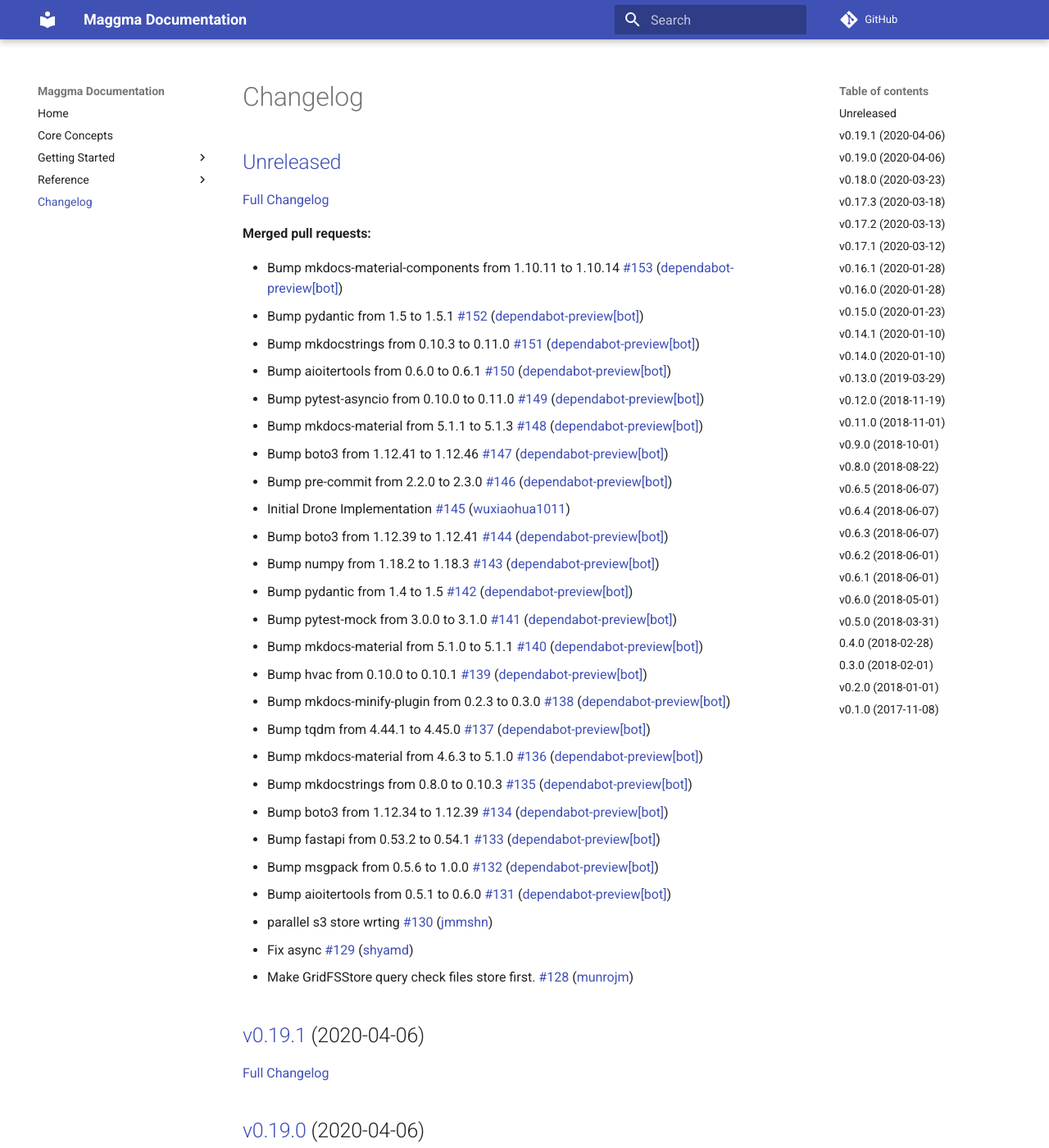
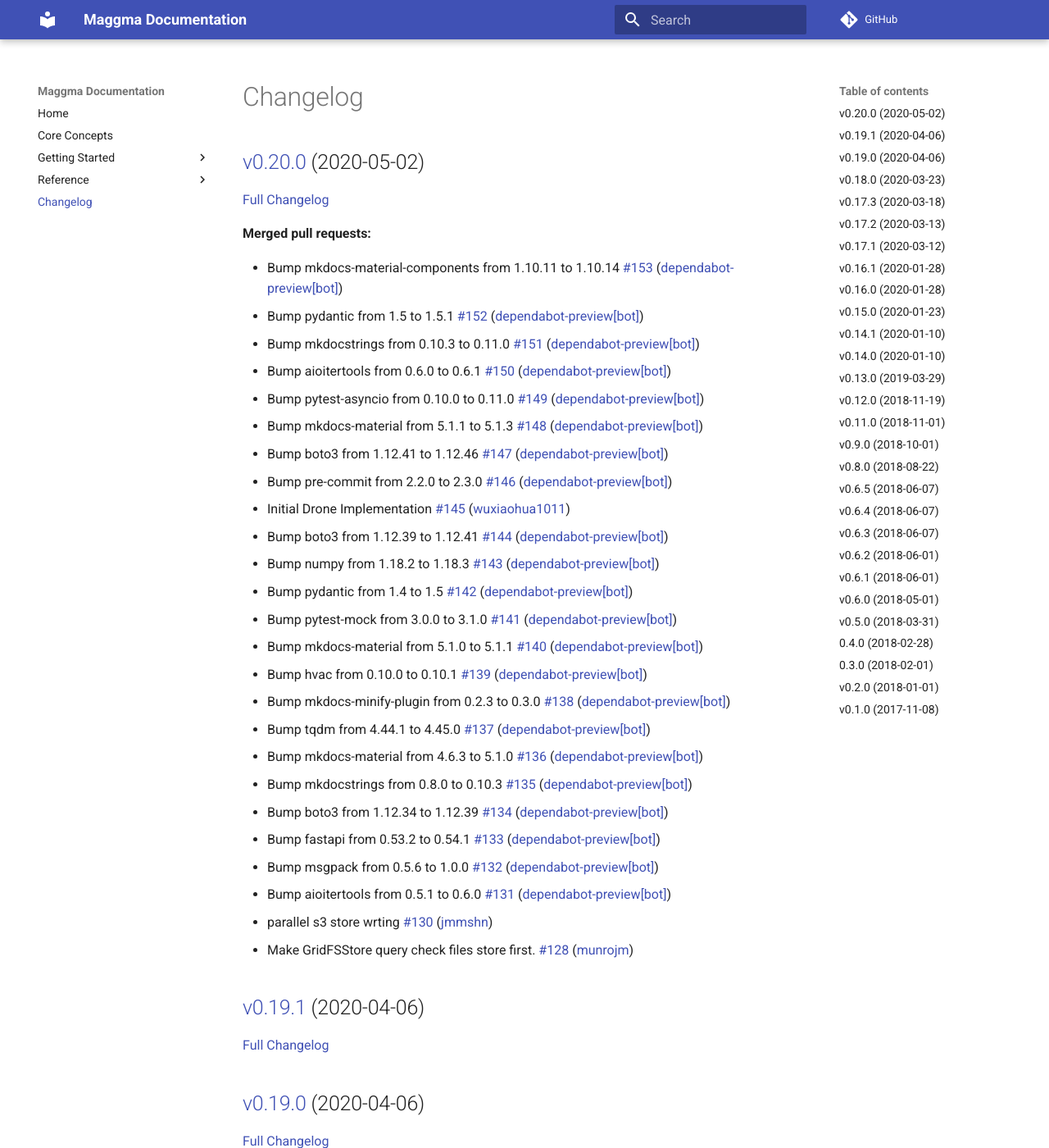
Before and after one commit to materialsproject/maggma, an MkDocs documentation site: the page built from docs/CHANGELOG.md, in a window 1280 px wide and 1400 px high. Shown: the whole window at 82% size. Built offline with MkDocs 1.6.1 and Material for MkDocs 9.7.7, drawn with Linux system fonts in a browser that asks for light colours; comment, search, counter and statistics services are not loaded; some of the changed text lies outside the part shown.

Commit message:
Updated CHANGELOG.md

```diff
--- a/docs/CHANGELOG.md
+++ b/docs/CHANGELOG.md
@@ -1,8 +1,8 @@
 # Changelog
 
-## [Unreleased](https://github.com/materialsproject/maggma/tree/HEAD)
+## [v0.20.0](https://github.com/materialsproject/maggma/tree/v0.20.0) (2020-05-02)
 
-[Full Changelog](https://github.com/materialsproject/maggma/compare/v0.19.1...HEAD)
+[Full Changelog](https://github.com/materialsproject/maggma/compare/v0.19.1...v0.20.0)
 
 **Merged pull requests:**
 
@@ -30,7 +30,6 @@
 - Bump msgpack from 0.5.6 to 1.0.0 [\#132](https://github.com/materialsproject/maggma/pull/132) ([dependabot-preview[bot]](https://github.com/apps/dependabot-preview))
 - Bump aioitertools from 0.5.1 to 0.6.0 [\#131](https://github.com/materialsproject/maggma/pull/131) ([dependabot-preview[bot]](https://github.com/apps/dependabot-preview))
 - parallel s3 store wrting [\#130](https://github.com/materialsproject/maggma/pull/130) ([jmmshn](https://github.com/jmmshn))
-- Fix async [\#129](https://github.com/materialsproject/maggma/pull/129) ([shyamd](https://github.com/shyamd))
 - Make GridFSStore query check files store first. [\#128](https://github.com/materialsproject/maggma/pull/128) ([munrojm](https://github.com/munrojm))
 
 ## [v0.19.1](https://github.com/materialsproject/maggma/tree/v0.19.1) (2020-04-06)
```
Also changed, not shown: other parts of docs/CHANGELOG.md (+1 -0 lines).
